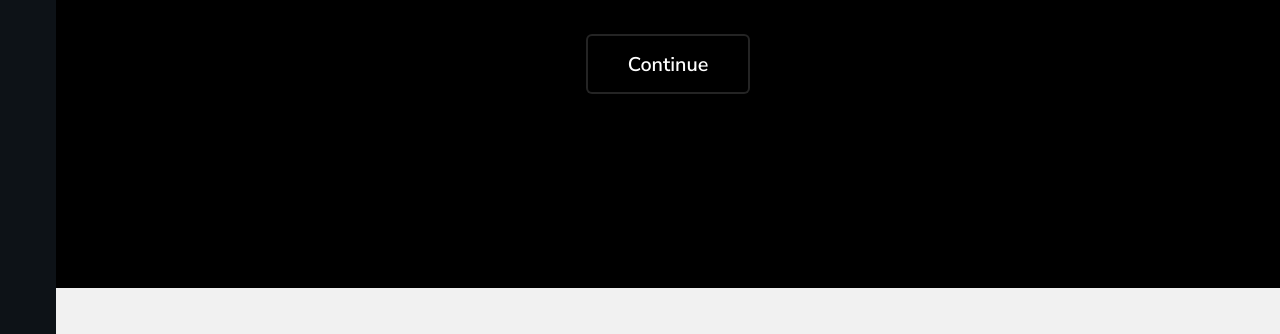
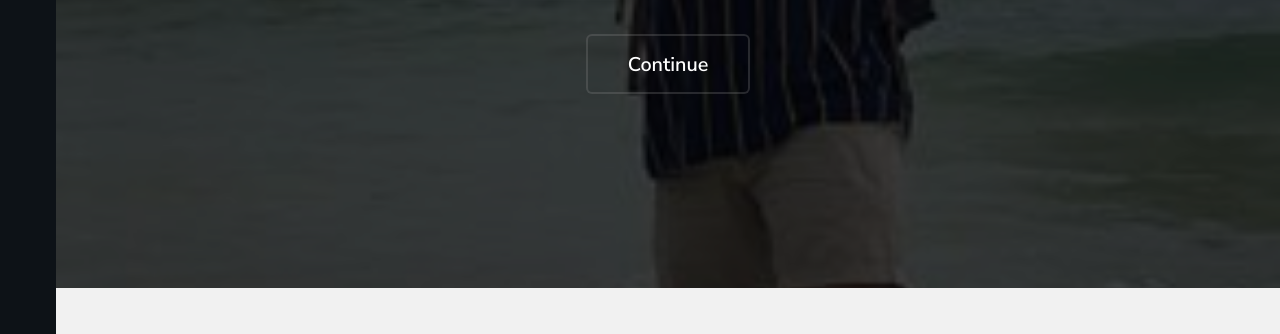
Before and after one commit to thomasl5-1733348/thomasl5-1733348.github.io, a plain HTML site: page myFunSite.html in a window 1280 px wide. Shown: the part 312-646 px from the top of the page. Drawn offline with nearby package versions, Linux system fonts and the light colour scheme.

Commit message:
Update main.css

```diff
--- a/main.css
+++ b/main.css
@@ -1470,7 +1470,7 @@
 		height: 75vh;
 		position: relative;
 		background: #000;
-		background-image: url(../../images/CUTIE.jpg);
+		background-image: url(../../CUTIE.jpg);
 		background-size: cover;
 		background-attachment: fixed;
 		background-repeat: no-repeat;
```
